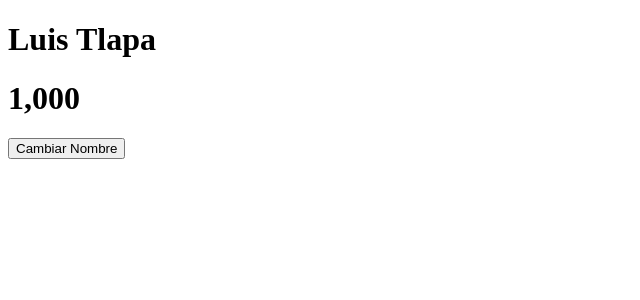
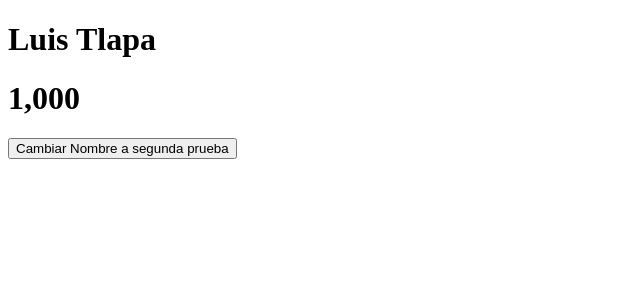
Before and after one commit to LuisTlapa/04-PipesAngular, an Angular app: page / in a window 1280 px wide. Shown: the top 300 px of the page, without its empty margins (0-640 px from the left). Built offline with nearby package versions, Linux system fonts and the light colour scheme.

Commit message:
Este es el segundo commit de ejemplo para Luis

```diff
--- a/src/app/app.component.html
+++ b/src/app/app.component.html
@@ -1,5 +1,5 @@
 <h1>{{nombre | titlecase}}</h1>
 <h1>{{valor | number}}</h1>
 <button (click)="mostrarNombre()">
-  Cambiar Nombre
+  Cambiar Nombre a segunda prueba
 </button>
```
